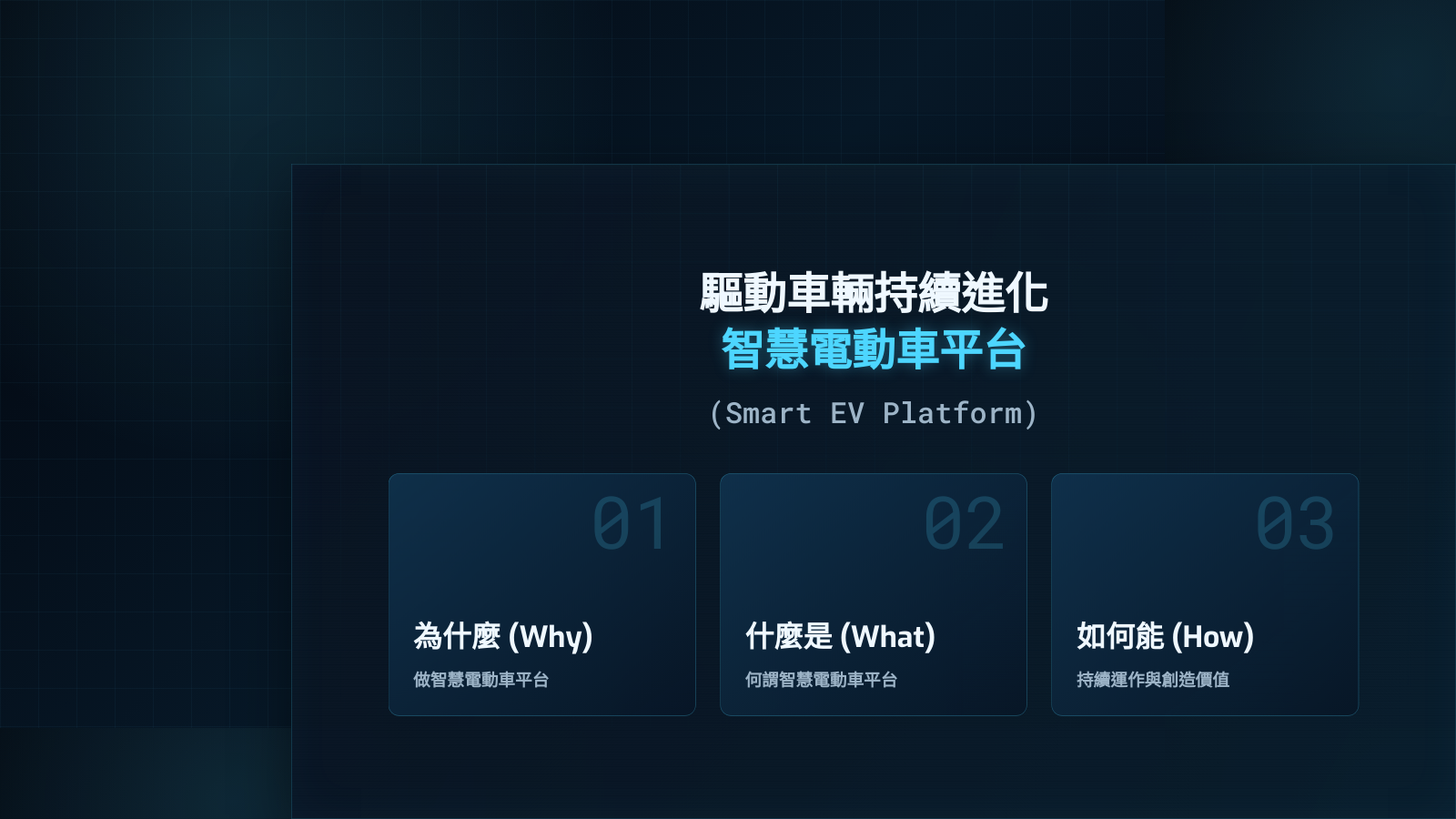
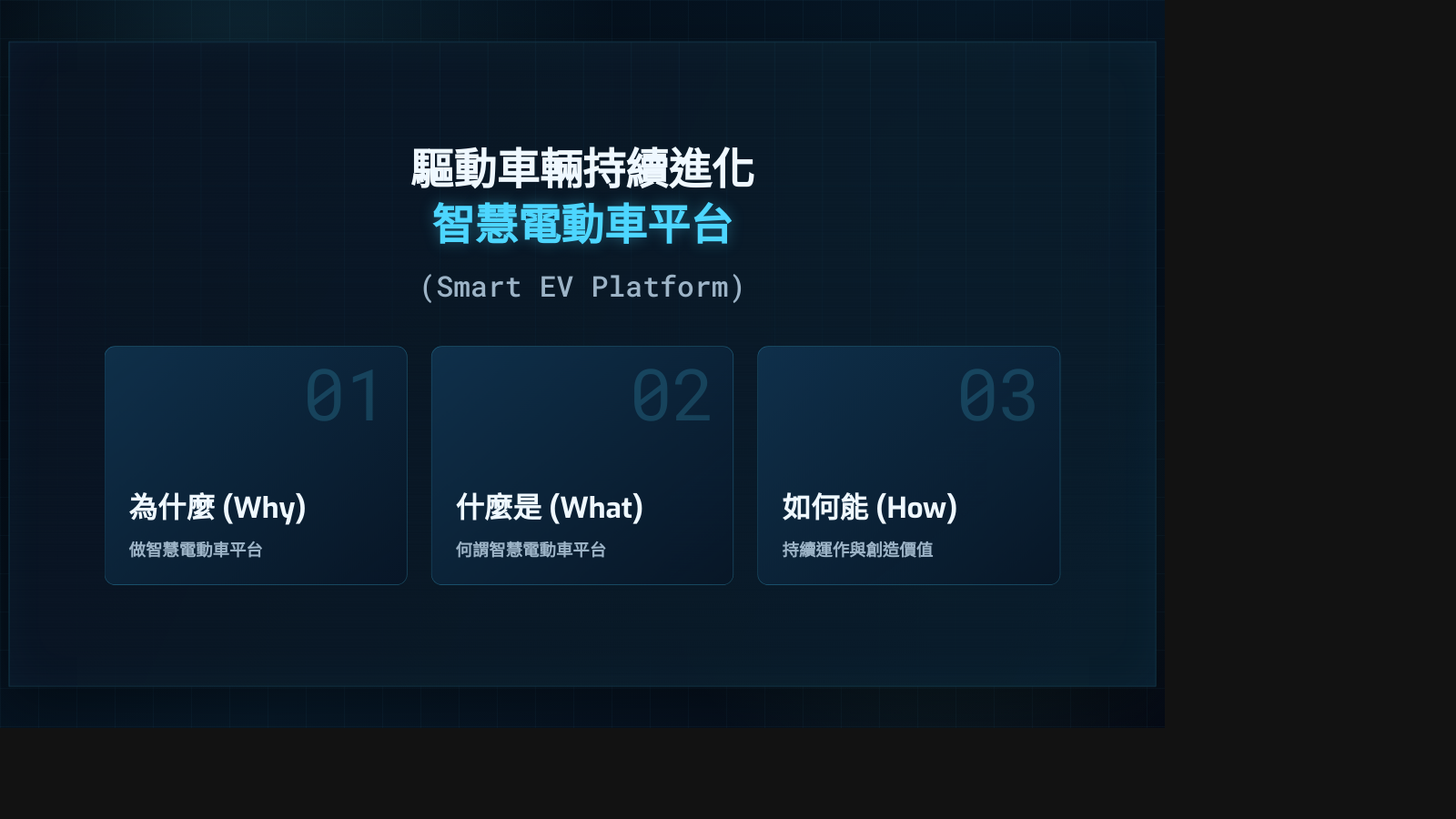
Before and after one commit to David-luo88/smartev-redesign, a website: page index.html in a window 1280 px wide. Shown: the whole page at 91% size, 1600 px wide, since content can reach past the window. After the commit the page ends 800 px from the top, so only its background shows below. Drawn offline with Linux system fonts and the light colour scheme.

Commit message:
Fix scaled stage viewport clipping

```diff
--- a/app.js
+++ b/app.js
@@ -603,7 +603,7 @@ function render() {
 
   app.innerHTML = `
     <div class="viewport">
-      <main class="stage" style="transform:scale(${scale})">
+      <main class="stage" style="--stage-scale:${scale}">
         ${content}
         ${rail()}
       </main>
@@ -622,9 +622,9 @@ function render() {
 }
 
 function resize() {
-  scale = Math.min(window.innerWidth / 1920, window.innerHeight / 1080);
+  scale = Math.min(window.innerWidth / 1920, window.innerHeight / 1080, 1) * 0.985;
   const stage = app.querySelector(".stage");
-  if (stage) stage.style.transform = `scale(${scale})`;
+  if (stage) stage.style.setProperty("--stage-scale", scale);
 }
 
 window.addEventListener("resize", resize);
--- a/styles.css
+++ b/styles.css
@@ -57,8 +57,8 @@ button:focus-visible {
 .viewport {
   width: 100vw;
   height: 100vh;
-  display: grid;
-  place-items: center;
+  position: relative;
+  overflow: hidden;
   background:
     linear-gradient(rgba(77, 214, 255, 0.04) 1px, transparent 1px),
     linear-gradient(90deg, rgba(77, 214, 255, 0.04) 1px, transparent 1px);
@@ -68,9 +68,12 @@ button:focus-visible {
 .stage {
   width: 1920px;
   height: 1080px;
-  position: relative;
+  position: absolute;
+  top: 50%;
+  left: 50%;
   overflow: hidden;
-  transform-origin: center;
+  transform: translate(-50%, -50%) scale(var(--stage-scale, 1));
+  transform-origin: center center;
   background:
     linear-gradient(115deg, rgba(8, 18, 32, 0.96), rgba(8, 28, 43, 0.94)),
     radial-gradient(circle at 78% 16%, rgba(77, 214, 255, 0.15), transparent 32%);
```
